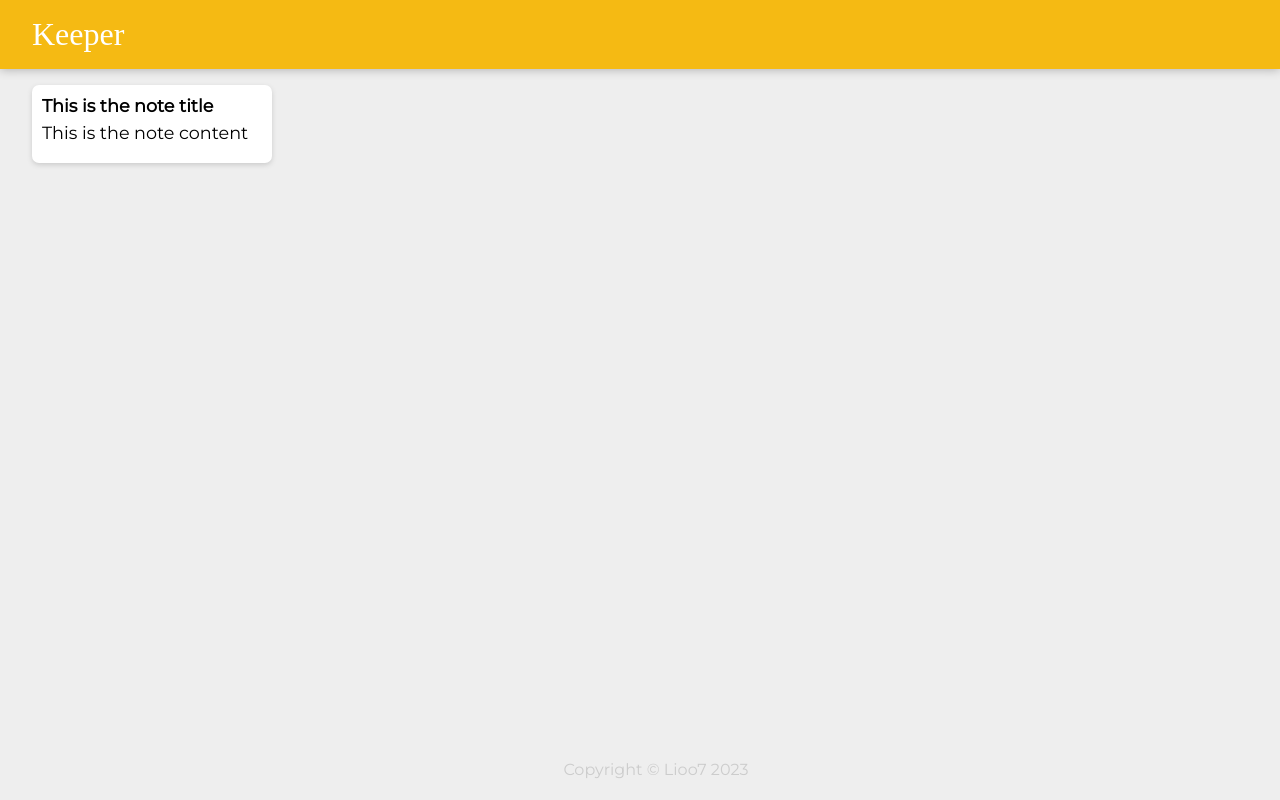
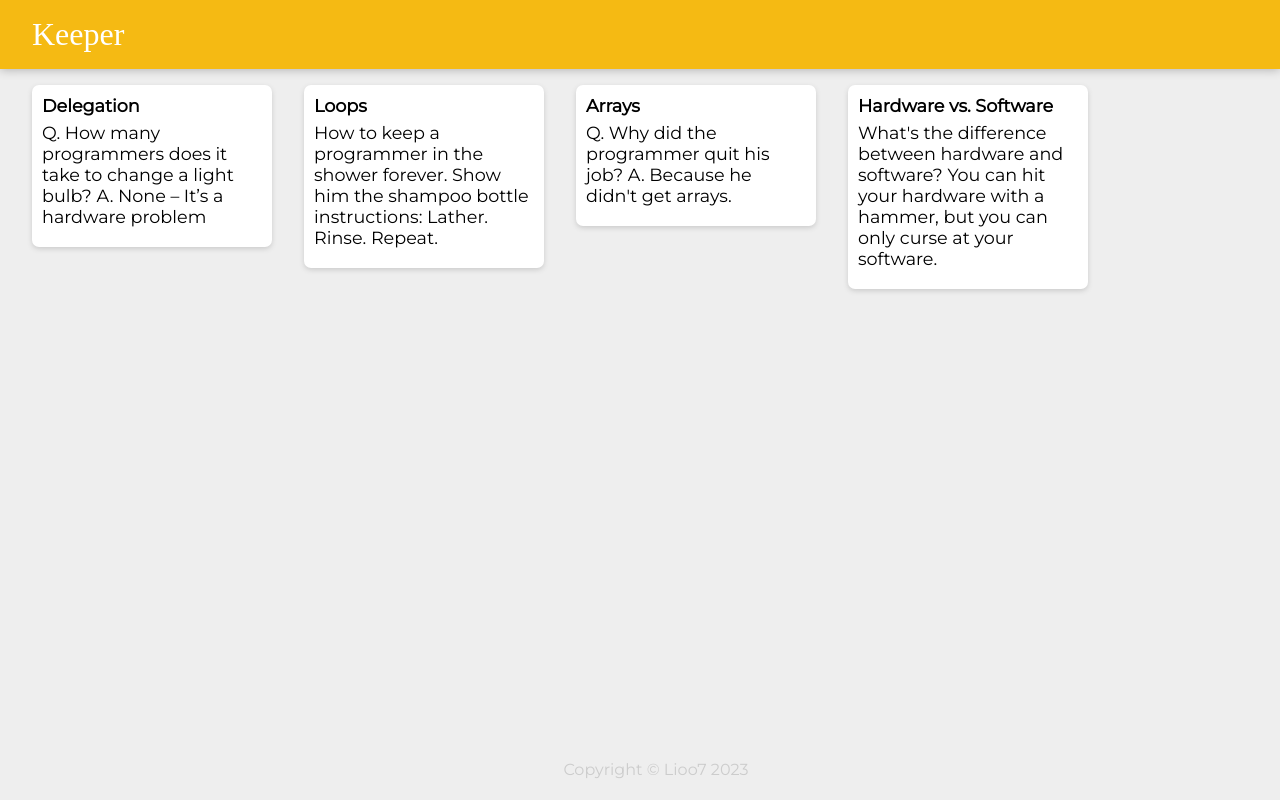
Before and after one commit to Lioo7/Kepper-App, a React (Create React App) app: page / in a window 1280 px wide. Built offline with nearby package versions, Linux system fonts and the light colour scheme; a web font is replaced by a local one.

Commit message:
render the notes

```diff
--- a/package.json
+++ b/package.json
@@ -5,6 +5,7 @@
   "keywords": [],
   "main": "src/index.js",
   "dependencies": {
+    "prop-types": "^15.8.1",
     "react": "18.2.0",
     "react-dom": "18.2.0",
     "react-scripts": "5.0.1"
--- a/src/components/App.jsx
+++ b/src/components/App.jsx
@@ -2,12 +2,21 @@ import React from 'react'
 import Header from './Header'
 import Footer from './Footer'
 import Note from './Note'
+import notes from '../notes'
 
 function App () {
   return (
         <div>
             <Header />
-            <Note />
+            {
+              notes.map(note => (
+                <Note
+                key={note.key}
+                title={note.title}
+                content={note.content}
+                />
+              ))
+            }
             <Footer />
         </div>
   )
--- a/src/components/Note.jsx
+++ b/src/components/Note.jsx
@@ -1,12 +1,18 @@
 import React from 'react'
+import PropTypes from 'prop-types'
 
-function Note () {
+function Note (props) {
   return (
-        <div className='note'>
-            <h1>This is the note title</h1>
-            <p>This is the note content</p>
-        </div>
+    <div className='note'>
+      <h1>{props.title}</h1>
+      <p>{props.content}</p>
+    </div>
   )
 }
 
+Note.propTypes = {
+  title: PropTypes.string.isRequired, // Validate 'title' prop as a required string
+  content: PropTypes.string.isRequired // Validate 'content' prop as a required string
+}
+
 export default Note
--- a/src/notes.js
+++ b/src/notes.js
@@ -24,3 +24,5 @@ const notes = [
         "What's the difference between hardware and software? You can hit your hardware with a hammer, but you can only curse at your software."
   }
 ]
+
+export default notes
```
Also changed, not shown: 1 other file (tests, documents, lock files or other folders).
